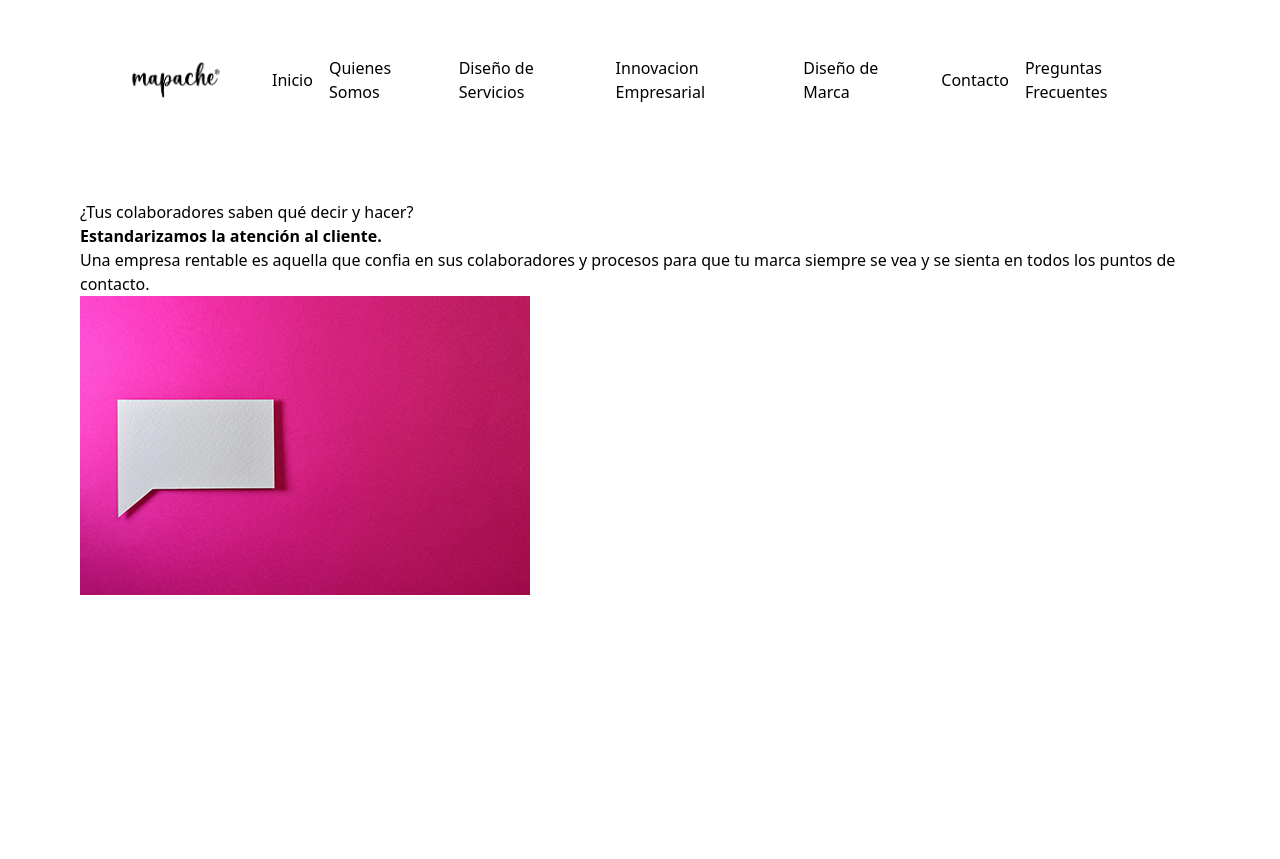
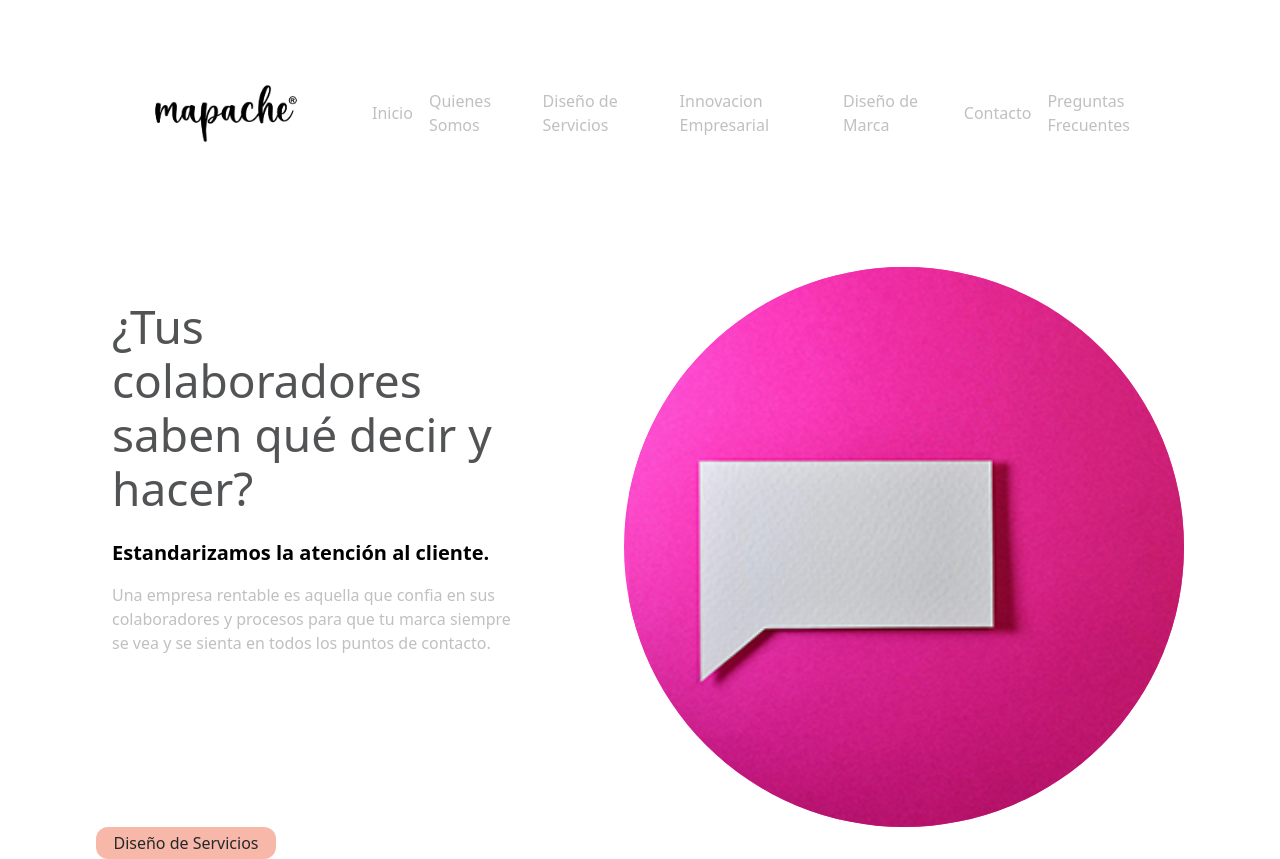
Before and after one commit to mauricio1jm/MAPACHE-PROYECT, an Astro site: page / in a window 1280 px wide. Before the commit the page ends 800 px from the top, so only its background shows below. Built offline with nearby package versions, Linux system fonts and the light colour scheme; Astro itself is replaced by a stand-in of ours.

Commit message:
actaulizacion de inicio

```diff
--- a/src/components/LogoPrincipal.astro
+++ b/src/components/LogoPrincipal.astro
@@ -2,4 +2,4 @@
 import MapacheImage from '../assets/logo2.png';
 ---
 
-<img src={MapacheImage.src} alt="Logotipo" class="w-[160px] h-auto" />
+<img src={MapacheImage.src} alt="Logotipo" class="w-[260px] h-auto" />
--- a/src/layouts/nav.astro
+++ b/src/layouts/nav.astro
@@ -2,7 +2,7 @@
 import LogoPrincipal from '../components/LogoPrincipal.astro'
 ---
 
-<header class=" flex justify-between items-center px-4 py-5 gap-4 mb-[40px]">
+<header class=" flex justify-between items-center px-4 py-4 gap-4 mb-[40px]">
 	<LogoPrincipal />
 	<nav class="navegacion">
 		<ul class="flex items-center gap-4 justify-between text-muted font-medium">
--- a/src/pages/index.astro
+++ b/src/pages/index.astro
@@ -19,7 +19,8 @@ import DServicio from './sections/DServicio.astro';
 <style>
 	main {
 		padding-inline: 80px;
-		max-width: 1440px;
+		max-width: 1840px;
+		min-width: 500px;
 		margin: auto;
 	}
 </style>
--- a/src/pages/sections/Inicio.astro
+++ b/src/pages/sections/Inicio.astro
@@ -1,21 +1,31 @@
 ---
 import imagen from '../../assets/IMG.png';
 ---
-<section>
-   <section>
-    <h1>
+<section class="w-full px-4 flex justify-between gap-4">
+  <!--abajo estan los textos-->
+   <section class="w-full max-w-[400px] h-auto grid gap-4 auto-rows-max pt-4 m-4">
+    <h1 class="text-[46px] leading-[54px] font-medium text-foreground/80 mb-2">
       ¿Tus colaboradores saben qué decir y hacer?
     </h1>
-    <strong>Estandarizamos la atención al cliente.</strong>
-    <p>
+    <strong class="text-xl">Estandarizamos la atención al cliente.</strong>
+    <p class="text-muted">
         Una empresa rentable es aquella que confia en sus colaboradores y procesos para que
 		tu marca siempre se vea y se sienta en todos los puntos de contacto.
     </p>
    </section>
 <!--abajo esta para la imagen-->
-<section>
-    <div>
-        <img src={imagen.src} alt="">
+<section class="flex">
+    <div class="w-[560px] h-[560px] rounded-full overflow-hidden bg-[#fb43c5]">
+        <img
+        src={imagen.src} alt="imagen de inicio"
+        class="w-full h-full object-cover object-[5px]"/>
     </div>
 </section>
 </section>
+<section class="px-4">
+
+  <button type="button"
+class=" w-[180px] max-w-[180px] bg-primary text-foreground rounded-xl font-medium py-1 cursor-pointer hover:bg-primary/80 ">
+  Diseño de Servicios
+</button>
+</section>
--- a/src/styles/global.css
+++ b/src/styles/global.css
@@ -1 +1,2 @@
 @import "tailwindcss";
+@import "./theme.css"
```
